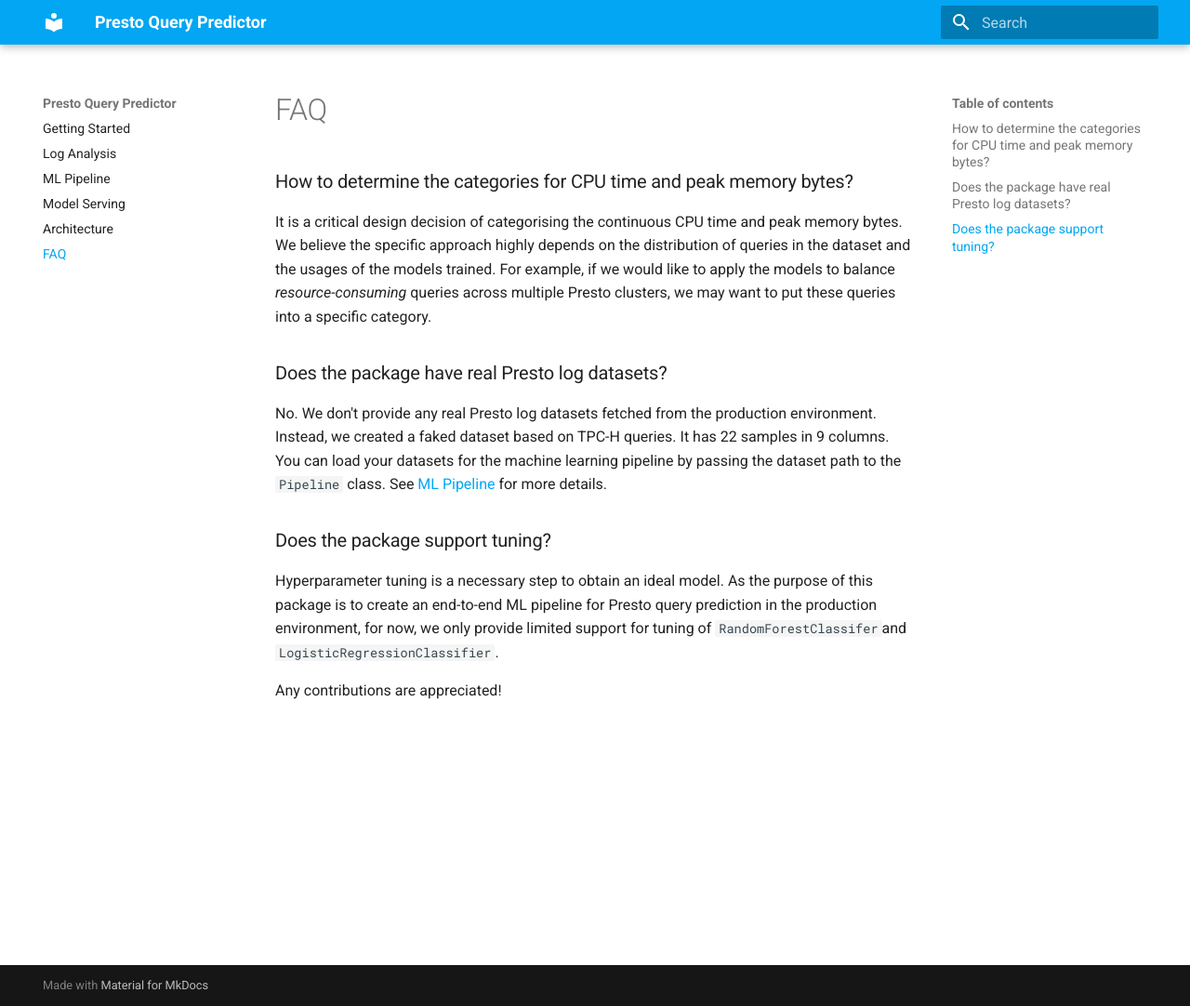
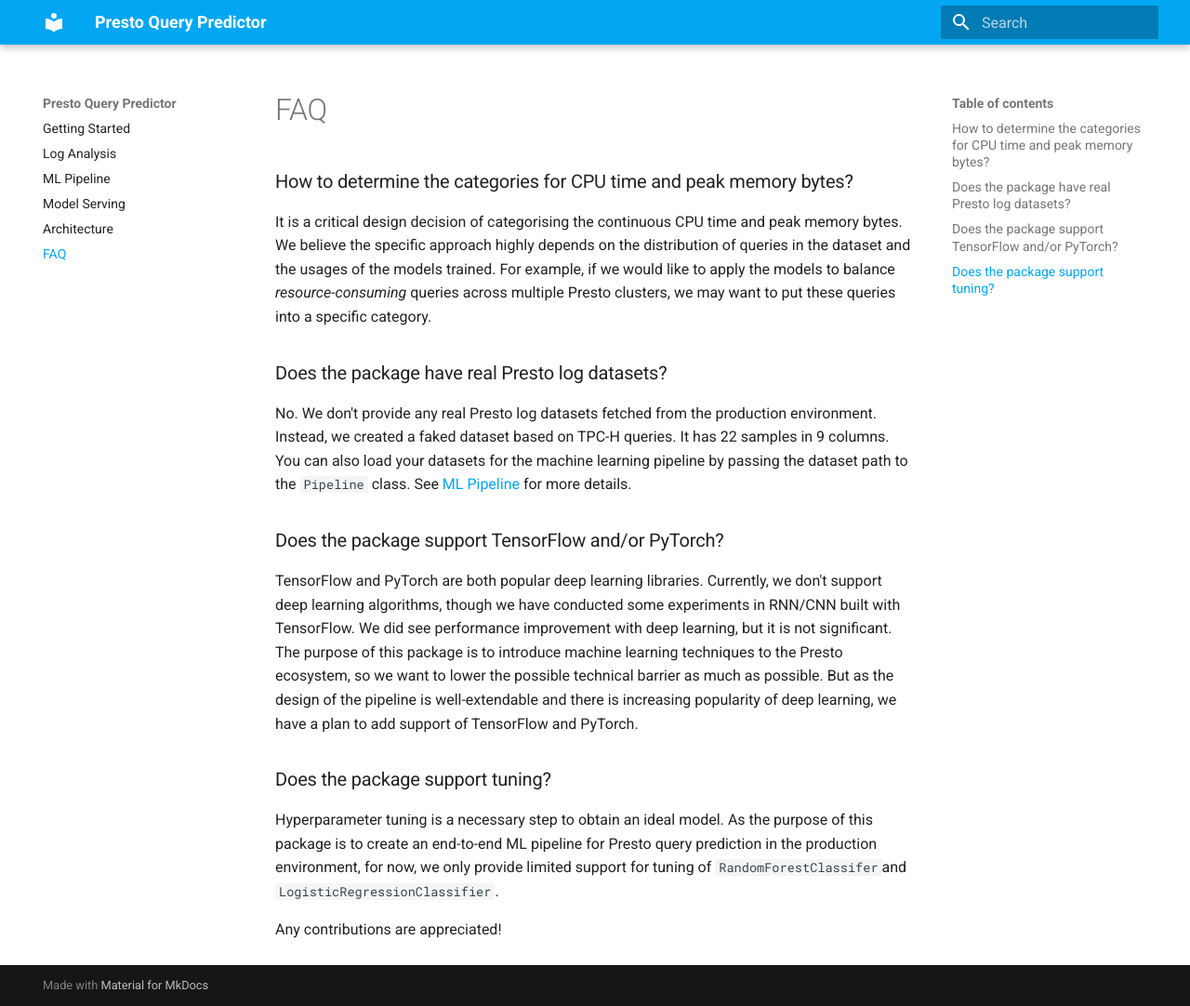
Before and after one commit to ChunxuTang/presto-query-predictor-docs, an MkDocs documentation site: the page built from docs/faq.md, in a window 1280 px wide and 1082 px high. Shown: the whole window at 93% size. Built offline with MkDocs 1.6.1 and Material for MkDocs 9.7.7, drawn with Linux system fonts in a browser that asks for light colours.

Commit message:
update faq

```diff
--- a/docs/faq.md
+++ b/docs/faq.md
@@ -12,14 +12,26 @@
 
 No. We don't provide any real Presto log datasets fetched from the production
 environment. Instead, we created a faked dataset based on TPC-H queries. It has
-22 samples in 9 columns. You can load your datasets for the machine learning
+22 samples in 9 columns. You can also load your datasets for the machine learning
 pipeline by passing the dataset path to the `Pipeline` class. See [ML Pipeline](pipeline.md)
 for more details.
+
+### Does the package support TensorFlow and/or PyTorch?
+
+TensorFlow and PyTorch are both popular deep learning libraries. Currently,
+we don't support deep learning algorithms, though we have conducted some experiments
+in RNN/CNN built with TensorFlow. We did see performance improvement with deep
+learning, but it is not significant. The purpose of this package is to introduce
+machine learning techniques to the Presto ecosystem, so we want to lower the
+possible technical barrier as much as possible. But as the design of the
+pipeline is well-extendable and there is increasing popularity of deep learning,
+we have a plan to add support of TensorFlow and PyTorch.
 
 ### Does the package support tuning?
 
 Hyperparameter tuning is a necessary step to obtain an ideal model. As the purpose
 of this package is to create an end-to-end ML pipeline for Presto query prediction
-in the production environment, for now, we only provide limited support for tuning of `RandomForestClassifer`and `LogisticRegressionClassifier`.
+in the production environment, for now, we only provide limited support for tuning
+of `RandomForestClassifer`and `LogisticRegressionClassifier`.
 
 Any contributions are appreciated!
```
